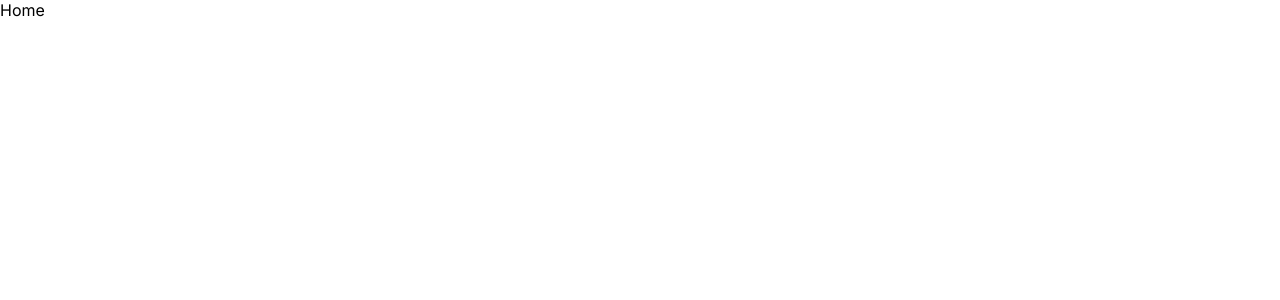
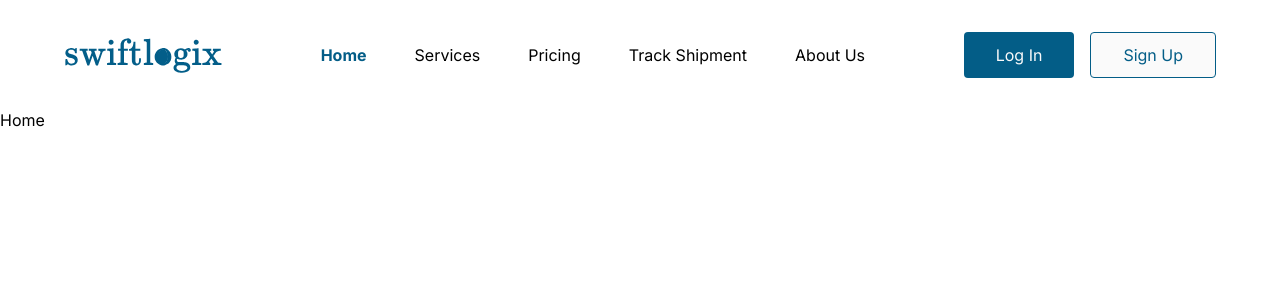
Before and after one commit to mazaherireza/swiftlogix, a React (Vite) app: page / in a window 1280 px wide. Shown: the top 300 px of the page. Built offline with nearby package versions, Linux system fonts and the light colour scheme.

Commit message:
Header Component

```diff
--- /dev/null
+++ b/src/components/button/button.component.tsx
@@ -0,0 +1,20 @@
+import type { ReactNode, PropsWithChildren } from "react";
+
+import type { ButtonVariantType } from "@/types/button-variatnt.type";
+
+import clsx from "clsx";
+
+import styles from "./button.module.css";
+
+type Props = PropsWithChildren & {
+  variant?: ButtonVariantType;
+};
+
+export default function ButtonComponent({
+  variant = "solid",
+  children,
+}: Props): ReactNode {
+  return (
+    <button className={clsx(styles.button, styles[variant])}>{children}</button>
+  );
+}
--- /dev/null
+++ b/src/components/button/button.module.css
@@ -0,0 +1,34 @@
+.button {
+  border-radius: var(--border-radius-1);
+
+  padding: 0.75rem 2rem;
+
+  color: white;
+
+  transition: background-color var(--animation-duration-normal)
+    cubic-bezier(0.4, 0, 0.2, 1);
+
+  &.solid {
+    background-color: var(--color-primary);
+    color: var(--color-gray-98);
+
+    border: none;
+
+    &:hover,
+    &:focus {
+      background-color: var(--color-primary-hover);
+    }
+  }
+
+  &.outline {
+    background-color: var(--color-gray-98);
+    color: var(--color-primary);
+
+    border: 1px solid var(--color-primary);
+
+    &:hover,
+    &:focus {
+      background-color: var(--color-primary-fade);
+    }
+  }
+}
--- /dev/null
+++ b/src/components/header/header.component.tsx
@@ -0,0 +1,65 @@
+import { type ReactNode } from "react";
+
+import logo from "@/assets/logos/Logo.svg";
+
+import { NavLink } from "react-router";
+
+import ButtonComponent from "@/components/button/button.component";
+
+import styles from "./header.module.css";
+
+export default function HeaderComponent(): ReactNode {
+  return (
+    <header className={styles.header}>
+      <img className={styles.logo} src={logo} alt="Swiftlogix Logo" />
+      <nav>
+        <ul>
+          <li>
+            <NavLink
+              className={({ isActive }) => (isActive ? styles.active : "")}
+              to="/"
+            >
+              Home
+            </NavLink>
+          </li>
+          <li>
+            <NavLink
+              className={({ isActive }) => (isActive ? styles.active : "")}
+              to="/services"
+            >
+              Services
+            </NavLink>
+          </li>
+          <li>
+            <NavLink
+              className={({ isActive }) => (isActive ? styles.active : "")}
+              to="/pricing"
+            >
+              Pricing
+            </NavLink>
+          </li>
+          <li>
+            <NavLink
+              className={({ isActive }) => (isActive ? styles.active : "")}
+              to="/track-shipment"
+            >
+              Track Shipment
+            </NavLink>
+          </li>
+          <li>
+            <NavLink
+              className={({ isActive }) => (isActive ? styles.active : "")}
+              to="/about-us"
+            >
+              About Us
+            </NavLink>
+          </li>
+        </ul>
+      </nav>
+      <div className={styles.actions}>
+        <ButtonComponent>Log In</ButtonComponent>
+        <ButtonComponent variant="outline">Sign Up</ButtonComponent>
+      </div>
+    </header>
+  );
+}
--- /dev/null
+++ b/src/components/header/header.module.css
@@ -0,0 +1,37 @@
+.header {
+  display: flex;
+  align-items: center;
+  justify-content: space-between;
+  gap: 1rem;
+
+  padding-block: 2rem;
+
+  inline-size: min(72rem, 100% - 2rem);
+
+  margin-inline: auto;
+
+  .logo {
+  }
+
+  nav {
+    > ul {
+      display: flex;
+      gap: 3rem;
+
+      > li {
+        a {
+          &.active {
+            color: var(--color-primary);
+
+            font-weight: 700;
+          }
+        }
+      }
+    }
+  }
+
+  .actions {
+    display: flex;
+    gap: 1rem;
+  }
+}
--- a/src/index.css
+++ b/src/index.css
@@ -24,3 +24,17 @@ option,
 optgroup {
   font: inherit;
 }
+
+ul {
+  list-style: none;
+}
+
+button {
+  cursor: pointer;
+}
+
+a {
+  text-decoration: none;
+
+  color: inherit;
+}
--- a/src/layouts/root/root.layout.tsx
+++ b/src/layouts/root/root.layout.tsx
@@ -1,12 +1,15 @@
 import { type ReactNode } from "react";
 
 import { Outlet } from "react-router";
+
+import HeaderComponent from "@/components/header/header.component";
 
 import styles from "./root.module.css";
 
 export default function RootLayout(): ReactNode {
   return (
     <div className={styles.root}>
+      <HeaderComponent />
       <Outlet />
     </div>
   );
--- /dev/null
+++ b/src/types/button-variatnt.type.ts
@@ -0,0 +1 @@
+export type ButtonVariantType = "solid" | "outline";
```
Also changed, not shown: src/assets/logos/Logo.svg (added).
